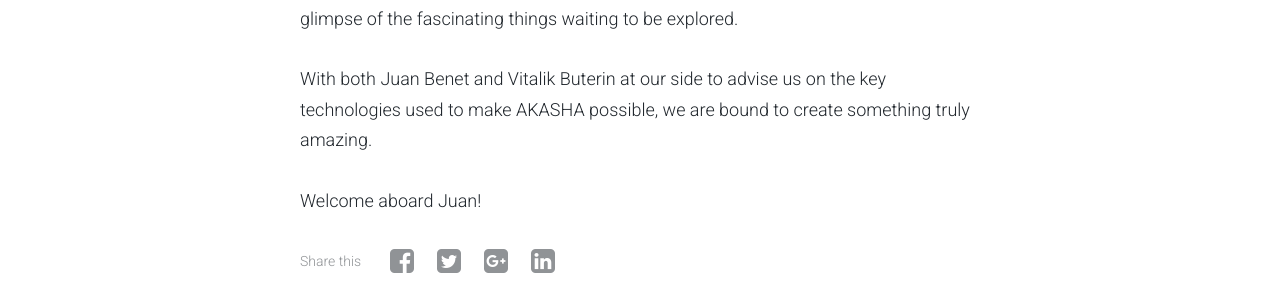
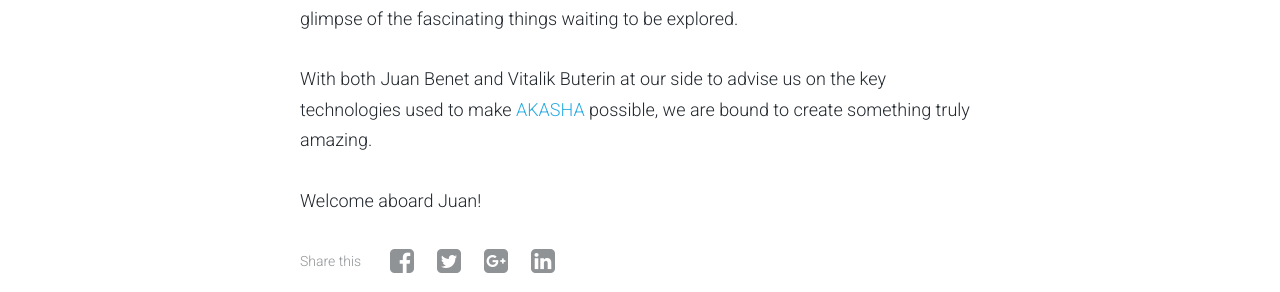
Before and after one commit to AKASHAorg/blog.akasha.world, a Jekyll site: the page built from _posts/2016-05-31-juan-benet-the-creator-of-ipfs-joins-akasha.md, in a window 1280 px wide and 900 px high, scrolled down 2670 px. Shown: the part 352-644 px from the top of the window. Built offline with Jekyll 4.4.1, drawn with Linux system fonts in a browser that asks for light colours; comment, search, counter and statistics services are not loaded; part of the change alters nothing that is shown.

```diff
--- a/_posts/2016-05-31-juan-benet-the-creator-of-ipfs-joins-akasha.md
+++ b/_posts/2016-05-31-juan-benet-the-creator-of-ipfs-joins-akasha.md
@@ -34,6 +34,6 @@ For those that haven’t dived into IPFS yet, watch this presentation that is ma
 
 Juan is now working relentlessly with the IPFS team on a [JavaScript implementation](https://github.com/ipfs/js-ipfs){:target="_blank"} which would make AKASHA, among other things, accessible in a peer-to-peer fashion directly from classic Web 2.0 browsers. Add all the cool things currently developed in the Ethereum ecosystem from [BTCrelay](http://btcrelay.org/){:target="_blank"} to [payment channels](http://www.arcturnus.com/ethereum-lightning-network-and-beyond/){:target="_blank"} to [DAOs](https://daohub.org/){:target="_blank"} and you'll get a glimpse of the fascinating things waiting to be explored.
 
-With both Juan Benet and Vitalik Buterin at our side to advise us on the key technologies used to make AKASHA possible, we are bound to create something truly amazing.
+With both Juan Benet and Vitalik Buterin at our side to advise us on the key technologies used to make [AKASHA](http://akasha.world/){:target="_blank"} possible, we are bound to create something truly amazing.
 
 Welcome aboard Juan!
```
